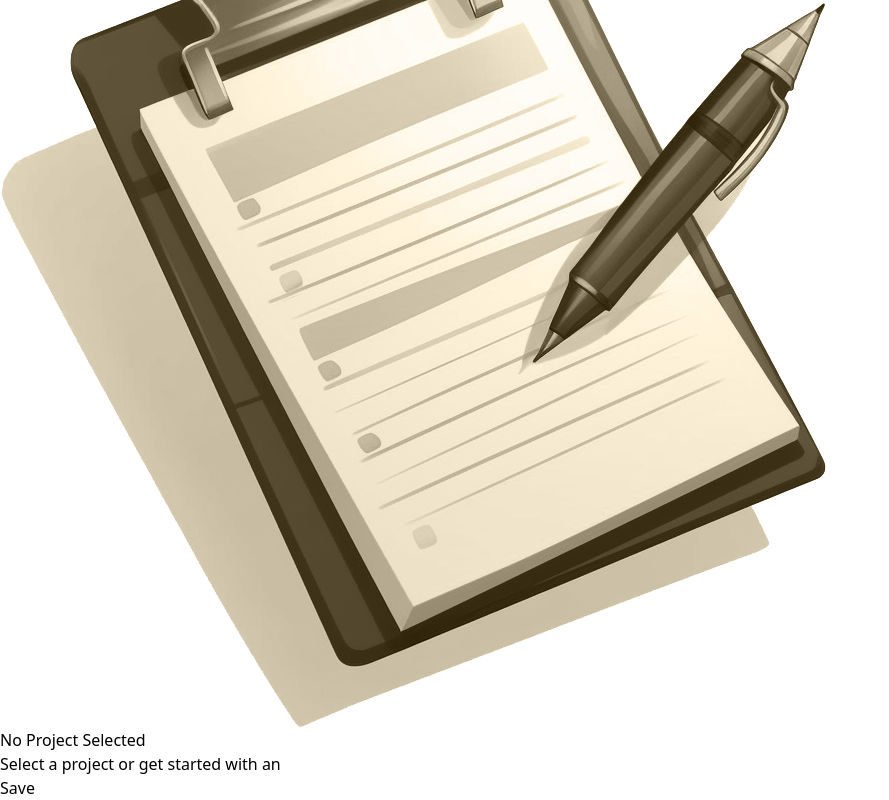
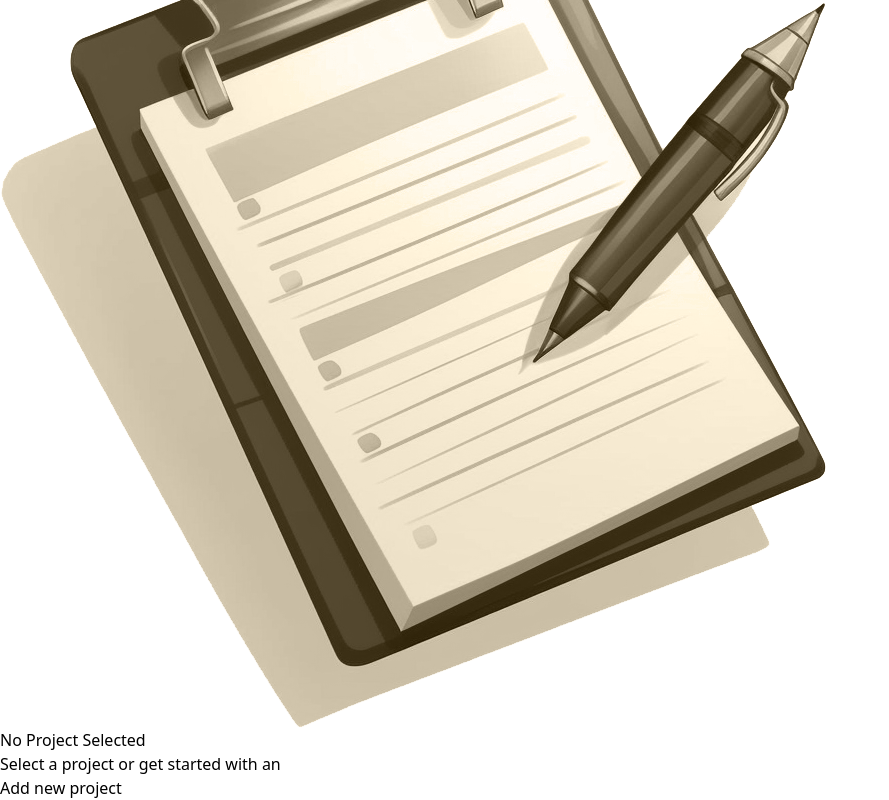
Before and after one commit to asifalieas/project-management-basic-app, a React (Vite) app: page / in a window 1280 px wide. Shown: the part 175-975 px from the top of the page, without its empty margins (0-889 px from the left). Built offline with nearby package versions, Linux system fonts and the light colour scheme.

Commit message:
switch between NoProject and AddProject

```diff
--- a/src/App.jsx
+++ b/src/App.jsx
@@ -1,14 +1,40 @@
+import { useState } from 'react'
 import NewProject from './components/NewProject'
 import NoProjectSelected from './components/NoProjectSelected'
 import SideBar from './components/SideBar'
 
 function App() {
+  const [projectState, setProjectState] = useState({
+    selectedProjectId: undefined,
+    projects: [],
+  })
+
+  function handleStartAddProject() {
+    setProjectState((prevState) => {
+      return {
+        ...prevState,
+        selectedProjectId: null,
+      }
+    })
+  }
+
+  console.log('App State : ', projectState)
+
+  let content
+
+  if (projectState.selectedProjectId === null) {
+    content = <NewProject />
+  } else if (projectState.selectedProjectId === undefined) {
+    content = <NoProjectSelected onStartAddProject={handleStartAddProject} />
+  }
+
   return (
     <main className='h-screen my-8 flex gap-8'>
       {/* <h1 className="my-8 text-center text-5xl font-bold">Hello World</h1> */}
-      <SideBar />
-      {/* <NewProject /> */}
-      <NoProjectSelected />
+      <SideBar onStartAddProject={handleStartAddProject} />
+      {/* <NewProject />
+      <NoProjectSelected onStartAddProject={handleStartAddProject} /> */}
+      {content}
     </main>
   )
 }
--- a/src/components/Input.jsx
+++ b/src/components/Input.jsx
@@ -7,7 +7,7 @@
         {label}
       </label>
       {textArea ? (
-        <textArea className={classes} {...props} />
+        <textarea className={classes} {...props} />
       ) : (
         <input className={classes} {...props} />
       )}
--- a/src/components/NoProjectSelected.jsx
+++ b/src/components/NoProjectSelected.jsx
@@ -1,7 +1,7 @@
 import noProjectsImage from '../assets/no-projects.png'
 import Button from './Button'
 
-export default function NoProjectSelected() {
+export default function NoProjectSelected({ onStartAddProject }) {
   return (
     <div className='mt-24 text-center w-3/4'>
       <img
@@ -16,7 +16,7 @@
         Select a project or get started with an
       </p>
       <p className='mt-8'>
-        <Button>Save</Button>
+        <Button onClick={onStartAddProject}>Add new project</Button>
       </p>
     </div>
   )
--- a/src/components/SideBar.jsx
+++ b/src/components/SideBar.jsx
@@ -1,11 +1,11 @@
-export default function SideBar() {
+export default function SideBar({ onStartAddProject }) {
   return (
     <aside className='w-1/3 px-8 py-16 bg-stone-900 text-stone-50 md:w-72 rounded-r-xl'>
       <h2 className='mb-8 font-bold uppercase md:text-xl text-stone-200'>
         Your Projects
       </h2>
       <div className='px-4 py-2 text-xs md:text-base rounded-md bg-stone-700 text-stone-400 hover:bg-stone-600  hover:text-stone-100'>
-        <button>+ Add Projects</button>
+        <button onClick={onStartAddProject}>+ Add Projects</button>
       </div>
       <ul></ul>
     </aside>
```
